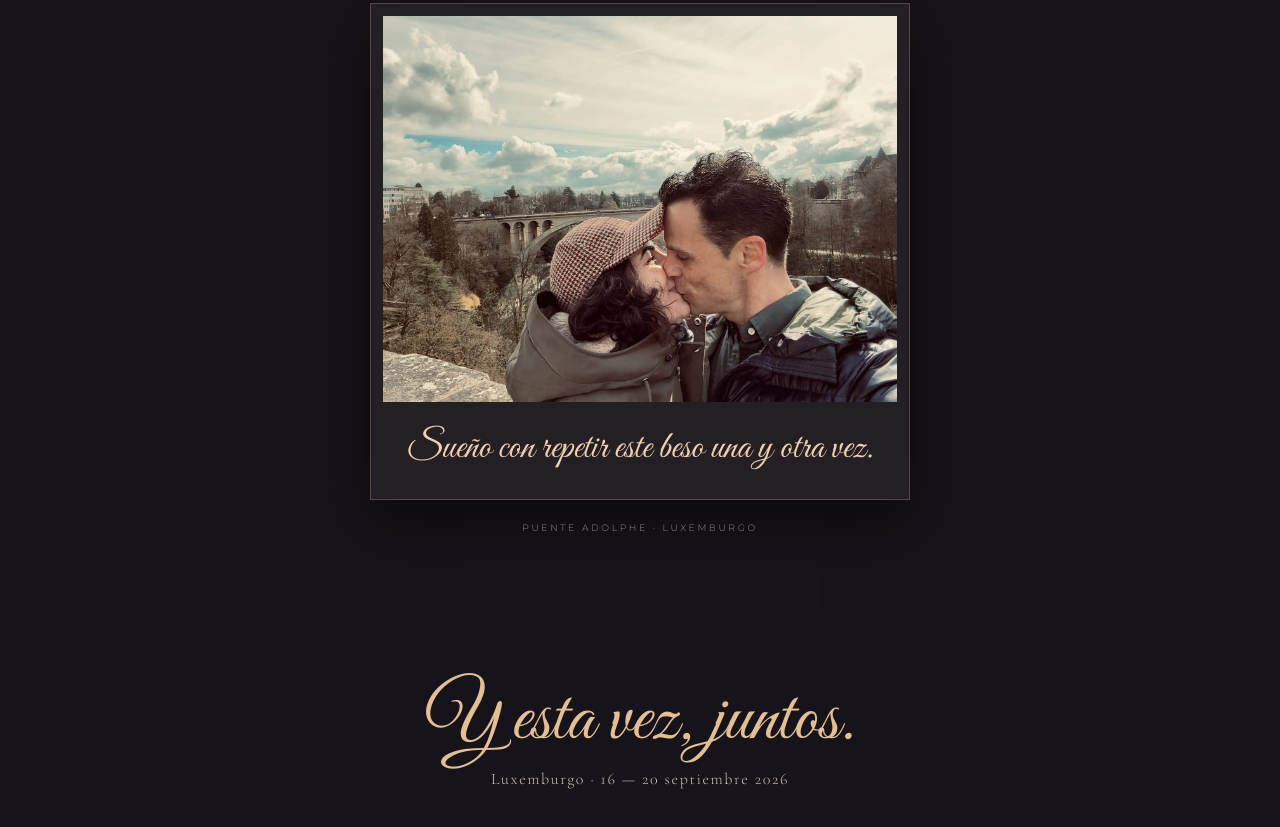
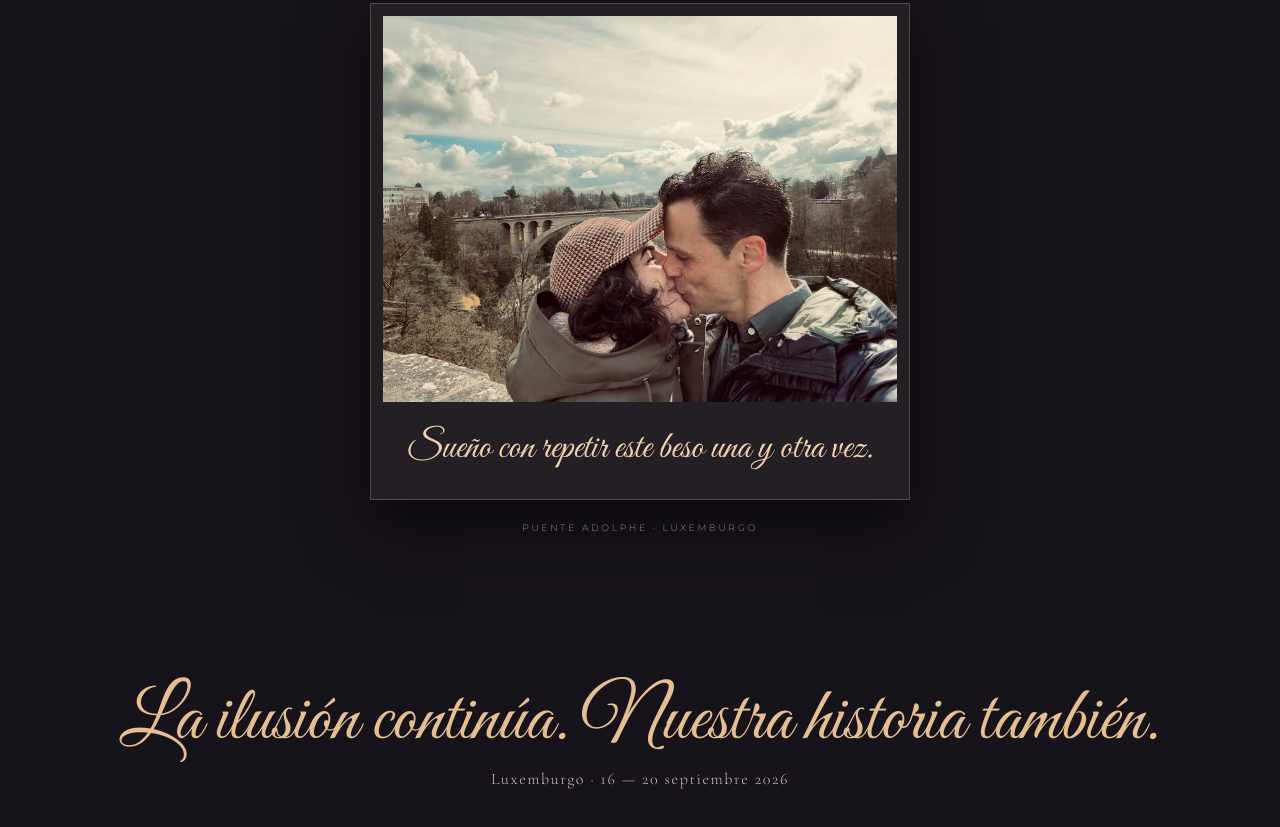
Before and after one commit to victorcabrerizo-hue/Luxemburgo5.0, a plain HTML site: page index.html in a window 1280 px wide. Shown: the part 923-1750 px from the top of the page. Drawn offline with nearby package versions, Linux system fonts and the light colour scheme; files whose address does not match are found by name.

Commit message:
Update footer text in index.html

```diff
--- a/index.html
+++ b/index.html
@@ -295,7 +295,7 @@ footer{text-align:center;background:var(--noche);padding:40px 20px 48px}
 </section>
 
 <footer>
-  <div class="script">Y esta vez, juntos.</div>
+  <div class="script">La ilusión continúa. Nuestra historia también.</div>
   <div class="sub">Luxemburgo · 16 — 20 septiembre 2026</div>
 </footer>
 
```
